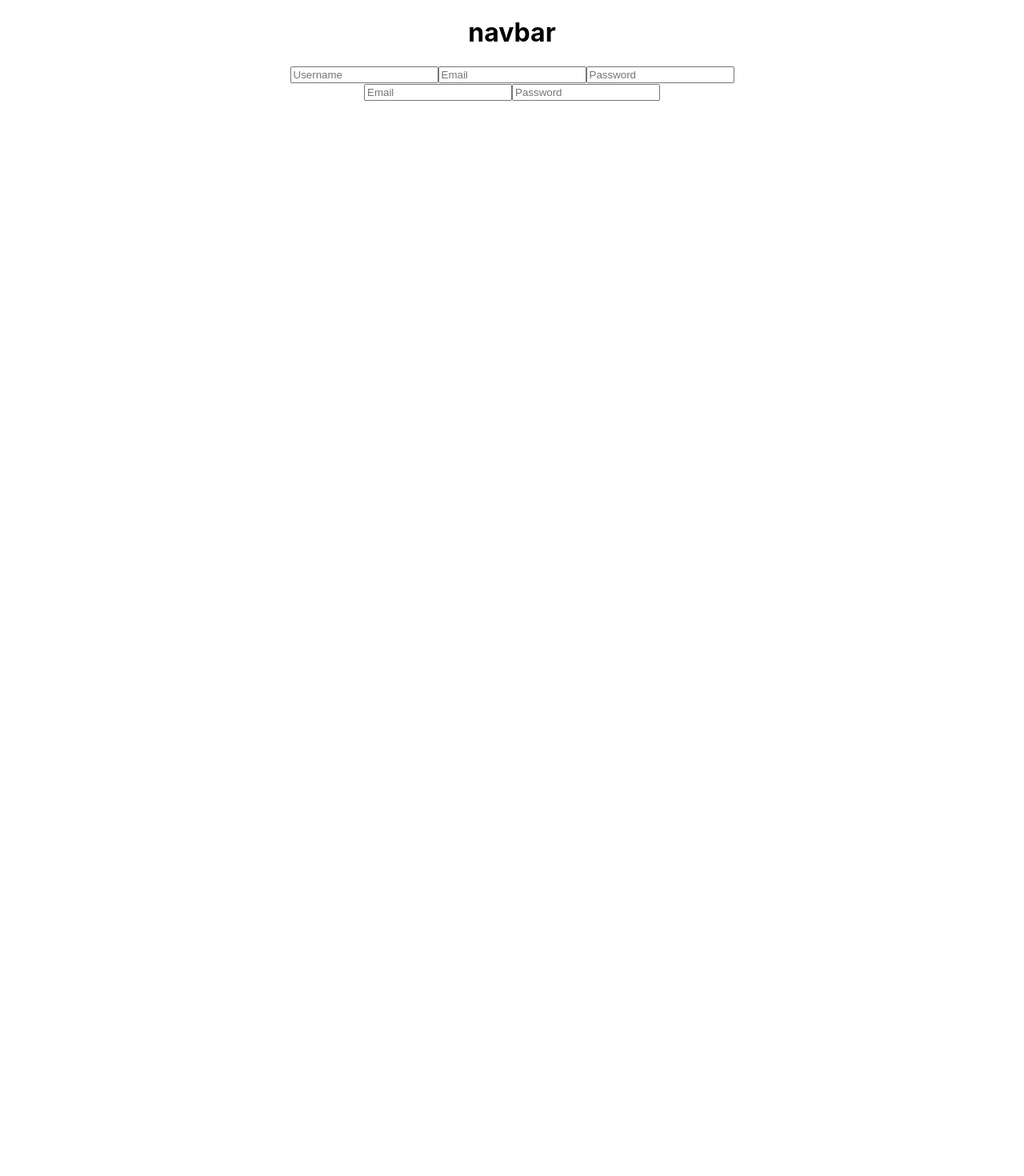
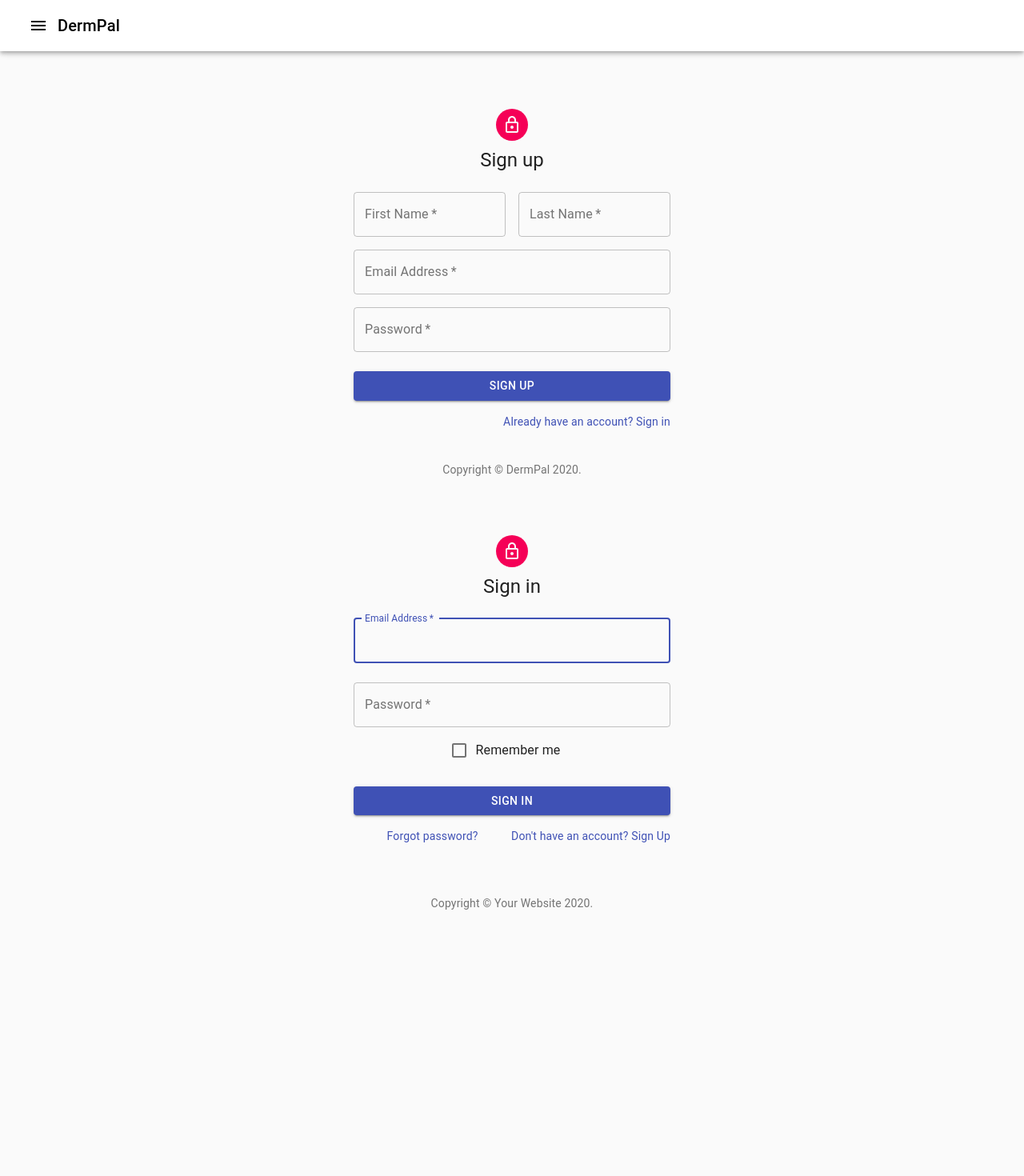
Before and after one commit to preronam/Project3, a React (Create React App) app in the folder client/: page / in a window 1280 px wide. Shown: the top 1470 px of the page at 80% size. Before the commit the page ends 800 px from the top, so only its background shows below. Built offline with nearby package versions, Linux system fonts and the light colour scheme.

Commit message:
added material ui - including navbar footer signup and login components

```diff
--- a/client/src/App.js
+++ b/client/src/App.js
@@ -3,6 +3,7 @@ import './App.css';
 import Login from './pages/Login';
 import Navbar from './components/Navbar';
 import Signup from './pages/Signup';
+import StickyFooter from './components/StickyFooter';
 
 function App() {
   return (
@@ -10,6 +11,7 @@ function App() {
       <Navbar />
       <Signup />
       <Login />
+      <StickyFooter/>
     </div>
   );
 }
--- a/client/src/components/Navbar.js
+++ b/client/src/components/Navbar.js
@@ -1,13 +1,35 @@
-import React, { Component } from 'react'
+import React from "react";
+import {
+  AppBar,
+  Toolbar,
+  IconButton,
+  Typography,
+  makeStyles,
+} from "@material-ui/core";
+import Menu from "@material-ui/icons/Menu";
 
-export class Navbar extends Component {
-    render() {
-        return (
-            <div>
-                <h1>navbar</h1>
-            </div>
-        )
-    }
-}
+const useStyles = makeStyles({
+  header: {
+    backgroundColor: "white",
+    color: "black",
+  },
+});
 
-export default Navbar
+const Navbar = () => {
+  const classes = useStyles();
+  return (
+    <div>
+      <AppBar position="sticky" className={classes.header}>
+        <Toolbar>
+          <IconButton aria-label="app" color="inherit">
+            <Menu />
+          </IconButton>
+
+          <Typography variant="h6"> DermPal </Typography>
+        </Toolbar>
+      </AppBar>
+    </div>
+  );
+};
+
+export default Navbar;
--- /dev/null
+++ b/client/src/components/StickyFooter.js
@@ -0,0 +1,53 @@
+import React from 'react';
+
+import Typography from '@material-ui/core/Typography';
+import { makeStyles } from '@material-ui/core/styles';
+import Container from '@material-ui/core/Container';
+import Link from '@material-ui/core/Link';
+
+function Copyright() {
+  return (
+    <Typography variant="body2" color="textSecondary">
+      {'Copyright © '}
+      <Link color="inherit" href="https://material-ui.com/">
+        Your Website
+      </Link>{' '}
+      {new Date().getFullYear()}
+      {'.'}
+    </Typography>
+  );
+}
+
+const useStyles = makeStyles((theme) => ({
+  root: {
+    display: 'flex',
+    flexDirection: 'column',
+    minHeight: '100vh',
+  },
+  main: {
+    marginTop: theme.spacing(8),
+    marginBottom: theme.spacing(2),
+  },
+  footer: {
+    padding: theme.spacing(3, 2),
+    marginTop: 'auto',
+    backgroundColor:
+      theme.palette.type === 'light' ? theme.palette.grey[200] : theme.palette.grey[800],
+  },
+}));
+
+export default function StickyFooter() {
+  const classes = useStyles();
+
+  return (
+    <div className={classes.root}>
+
+      <footer className={classes.footer}>
+        <Container maxWidth="sm">
+          <Typography variant="body1">My sticky footer can be found here.</Typography>
+          <Copyright />
+        </Container>
+      </footer>
+    </div>
+  );
+}
--- a/client/src/pages/Login.js
+++ b/client/src/pages/Login.js
@@ -1,16 +1,117 @@
-import React, { Component } from 'react'
+import React from 'react';
+import Avatar from '@material-ui/core/Avatar';
+import Button from '@material-ui/core/Button';
+import CssBaseline from '@material-ui/core/CssBaseline';
+import TextField from '@material-ui/core/TextField';
+import FormControlLabel from '@material-ui/core/FormControlLabel';
+import Checkbox from '@material-ui/core/Checkbox';
+import Link from '@material-ui/core/Link';
+import Grid from '@material-ui/core/Grid';
+import Box from '@material-ui/core/Box';
+import LockOutlinedIcon from '@material-ui/icons/LockOutlined';
+import Typography from '@material-ui/core/Typography';
+import { makeStyles } from '@material-ui/core/styles';
+import Container from '@material-ui/core/Container';
 
-export class Login extends Component {
-    render() {
-        return (
-            <div>
-                <input className="email" placeholder="Email"/>
-                <input className="password" type="password" placeholder="Password"/>
-
-
-            </div>
-        )
-    }
+function Copyright() {
+  return (
+    <Typography variant="body2" color="textSecondary" align="center">
+      {'Copyright © '}
+      <Link color="inherit" href="https://material-ui.com/">
+        Your Website
+      </Link>{' '}
+      {new Date().getFullYear()}
+      {'.'}
+    </Typography>
+  );
 }
 
-export default Login
+const useStyles = makeStyles((theme) => ({
+  paper: {
+    marginTop: theme.spacing(8),
+    display: 'flex',
+    flexDirection: 'column',
+    alignItems: 'center',
+  },
+  avatar: {
+    margin: theme.spacing(1),
+    backgroundColor: theme.palette.secondary.main,
+  },
+  form: {
+    width: '100%', // Fix IE 11 issue.
+    marginTop: theme.spacing(1),
+  },
+  submit: {
+    margin: theme.spacing(3, 0, 2),
+  },
+}));
+
+export default function SignIn() {
+  const classes = useStyles();
+
+  return (
+    <Container component="main" maxWidth="xs">
+      <CssBaseline />
+      <div className={classes.paper}>
+        <Avatar className={classes.avatar}>
+          <LockOutlinedIcon />
+        </Avatar>
+        <Typography component="h1" variant="h5">
+          Sign in
+        </Typography>
+        <form className={classes.form} noValidate>
+          <TextField
+            variant="outlined"
+            margin="normal"
+            required
+            fullWidth
+            id="email"
+            label="Email Address"
+            name="email"
+            autoComplete="email"
+            autoFocus
+          />
+          <TextField
+            variant="outlined"
+            margin="normal"
+            required
+            fullWidth
+            name="password"
+            label="Password"
+            type="password"
+            id="password"
+            autoComplete="current-password"
+          />
+          <FormControlLabel
+            control={<Checkbox value="remember" color="primary" />}
+            label="Remember me"
+          />
+          <Button
+            type="submit"
+            fullWidth
+            variant="contained"
+            color="primary"
+            className={classes.submit}
+          >
+            Sign In
+          </Button>
+          <Grid container>
+            <Grid item xs>
+              <Link href="#" variant="body2">
+                Forgot password?
+              </Link>
+            </Grid>
+            <Grid item>
+              <Link href="#" variant="body2">
+                {"Don't have an account? Sign Up"}
+              </Link>
+            </Grid>
+          </Grid>
+        </form>
+      </div>
+      <Box mt={8}>
+        <Copyright />
+      </Box>
+    </Container>
+  );
+}
--- a/client/src/pages/Signup.js
+++ b/client/src/pages/Signup.js
@@ -1,16 +1,143 @@
-import React, { Component } from 'react'
+import React from 'react';
+import Avatar from '@material-ui/core/Avatar';
+import Button from '@material-ui/core/Button';
+import CssBaseline from '@material-ui/core/CssBaseline';
+import TextField from '@material-ui/core/TextField';
+import FormControlLabel from '@material-ui/core/FormControlLabel';
+import Checkbox from '@material-ui/core/Checkbox';
+import Link from '@material-ui/core/Link';
+import Grid from '@material-ui/core/Grid';
+import Box from '@material-ui/core/Box';
+import LockOutlinedIcon from '@material-ui/icons/LockOutlined';
+import Typography from '@material-ui/core/Typography';
+import { makeStyles } from '@material-ui/core/styles';
+import Container from '@material-ui/core/Container';
 
-export class Signup extends Component {
-    render() {
-        return (
-            <div>
-                <input className="username" placeholder="Username"/>
-                     <input className="email" placeholder="Email"/>
-                <input className="password" type="password" placeholder="Password"/>
-
-            </div>
-        )
-    }
+function Copyright() {
+  return (
+    <Typography variant="body2" color="textSecondary" align="center">
+      {'Copyright © '}
+      <Link color="inherit" href="https://material-ui.com/">
+        DermPal
+      </Link>{' '}
+      {new Date().getFullYear()}
+      {'.'}
+    </Typography>
+  );
 }
 
-export default Signup
+const useStyles = makeStyles((theme) => ({
+  paper: {
+    marginTop: theme.spacing(8),
+    display: 'flex',
+    flexDirection: 'column',
+    alignItems: 'center',
+  },
+  avatar: {
+    margin: theme.spacing(1),
+    backgroundColor: theme.palette.secondary.main,
+  },
+  form: {
+    width: '100%', // Fix IE 11 issue.
+    marginTop: theme.spacing(3),
+  },
+  submit: {
+    margin: theme.spacing(3, 0, 2),
+  },
+}));
+
+export default function SignUp() {
+  const classes = useStyles();
+
+  return (
+    <Container component="main" maxWidth="xs">
+      <CssBaseline />
+      <div className={classes.paper}>
+        <Avatar className={classes.avatar}>
+          <LockOutlinedIcon />
+        </Avatar>
+        <Typography component="h1" variant="h5">
+          Sign up
+        </Typography>
+        <form className={classes.form} noValidate>
+          <Grid container spacing={2}>
+            <Grid item xs={12} sm={6}>
+              <TextField
+                autoComplete="fname"
+                name="firstName"
+                variant="outlined"
+                required
+                fullWidth
+                id="firstName"
+                label="First Name"
+                autoFocus
+              />
+            </Grid>
+            <Grid item xs={12} sm={6}>
+              <TextField
+                variant="outlined"
+                required
+                fullWidth
+                id="lastName"
+                label="Last Name"
+                name="lastName"
+                autoComplete="lname"
+              />
+            </Grid>
+            <Grid item xs={12}>
+              <TextField
+                variant="outlined"
+                required
+                fullWidth
+                id="email"
+                label="Email Address"
+                name="email"
+                autoComplete="email"
+              />
+            </Grid>
+            <Grid item xs={12}>
+              <TextField
+                variant="outlined"
+                required
+                fullWidth
+                name="password"
+                label="Password"
+                type="password"
+                id="password"
+                autoComplete="current-password"
+              />
+            </Grid>
+
+            {/* <Grid item xs={12}>
+              <FormControlLabel
+                control={<Checkbox value="allowExtraEmails" color="primary" />}
+                label="I want to receive inspiration, marketing promotions and updates via email."
+              />
+            </Grid> */}
+
+
+          </Grid>
+          <Button
+            type="submit"
+            fullWidth
+            variant="contained"
+            color="primary"
+            className={classes.submit}
+          >
+            Sign Up
+          </Button>
+          <Grid container justify="flex-end">
+            <Grid item>
+              <Link href="#" variant="body2">
+                Already have an account? Sign in
+              </Link>
+            </Grid>
+          </Grid>
+        </form>
+      </div>
+      <Box mt={5}>
+        <Copyright />
+      </Box>
+    </Container>
+  );
+}
--- a/package.json
+++ b/package.json
@@ -29,6 +29,9 @@
   },
   "homepage": "https://github.com/preronam/Project3#readme",
   "dependencies": {
+    "@material-ui/core": "^4.11.0",
+    "@material-ui/icons": "^4.9.1",
+    "@material-ui/styles": "^4.10.0",
     "express": "^4.17.1",
     "mongoose": "^5.10.15"
   }
```
Also changed, not shown: 1 other file (tests, documents, lock files or other folders).
